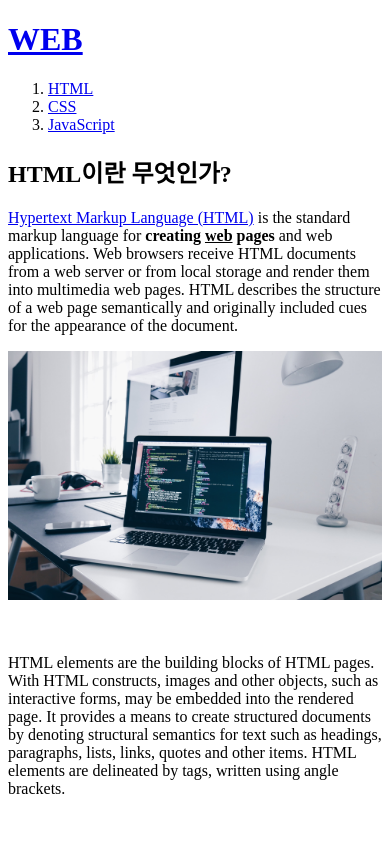
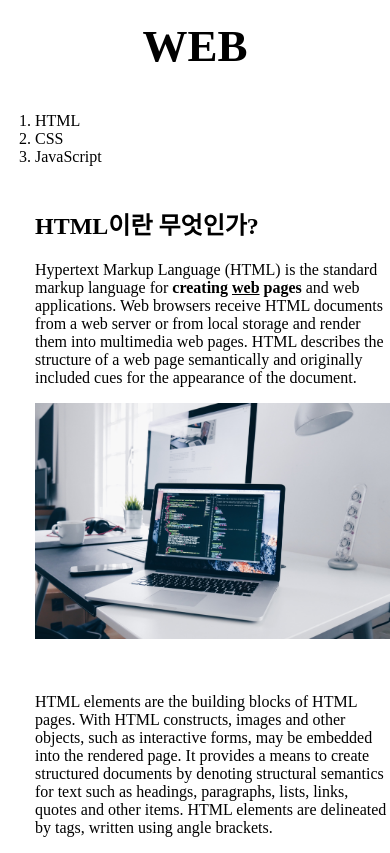
Before and after one commit to chorong09/my-first-web-site, a plain HTML site: page 1.html in a window 390 px wide. Drawn offline with Linux system fonts and the light colour scheme; a script that the page names is missing.

Commit message:
Add files via upload

```diff
--- a/1.html
+++ b/1.html
@@ -3,18 +3,23 @@
 <head>
     <title>Web-html</title>
     <meta charset="utf-8">
+    <link rel="stylesheet" href="style.css">
 </head>
 <body>
     <h1><a href="index.html">WEB</a></h1>
+    <div id="grid">
         <ol>
             <li><a href="1.html">HTML</a></li>
             <li><a href="2.html">CSS</a></li>
             <li><a href="3.html">JavaScript</a></li>
         </ol>
+        <div id="article">
             <h2>HTML이란 무엇인가?</h2>
             <p><a href="https://w3.org/TR/2011/WD-html5-20110405/" target="_blink" title="html5 specification">Hypertext Markup Language (HTML)</a> is the standard markup language for <strong>creating <u>web</u> pages</strong> and web applications. Web browsers receive HTML documents from a web server or from local storage and render them into multimedia web pages. HTML describes the structure of a web page semantically and originally included cues for the appearance of the document.</p>
             <img src="coding.jpg" width="100%">
             <p style="margin-top:50px;">HTML elements are the building blocks of HTML pages. With HTML constructs, images and other objects, such as interactive forms, may be embedded into the rendered page. It provides a means to create structured documents by denoting structural semantics for text such as headings, paragraphs, lists, links, quotes and other items. HTML elements are delineated by tags, written using angle brackets.</p>
+        </div>
+    </div>
     <p>
         <div id="disqus_thread"></div>
         <script>
--- /dev/null
+++ b/style.css
@@ -0,0 +1,41 @@
+body {
+    margin:0;
+}
+ol {
+    border-right: 1px gray solid;
+    width: 100px;
+    margin: 0;
+    padding:20px;
+}
+h1 {
+    text-align:center;
+    font-size:45px;
+    border-bottom: 1px gray solid;
+    margin: 0;
+    padding: 20px;
+}
+a {
+    color:black;
+    text-decoration:none;
+}
+#grid {
+    display:grid;
+    grid-template-columns: 150px 1fr;
+}
+#grid ol {
+    padding-left: 35px;
+}
+#article{
+    padding-left: 35px;
+}
+@media(max-width:800px){
+    #grid{
+        display:block;
+    }
+    ol {
+        border-right: none;
+    }
+    h1 {
+        border-bottom: none;
+    }
+}
```
Also changed, not shown: 2.html (+1 -32 lines), 3.html (+5 -0 lines), index.html (+5 -0 lines), mediaquery.html (added, +23 -0 lines). Lines whose indentation alone changed are shown as unchanged.
